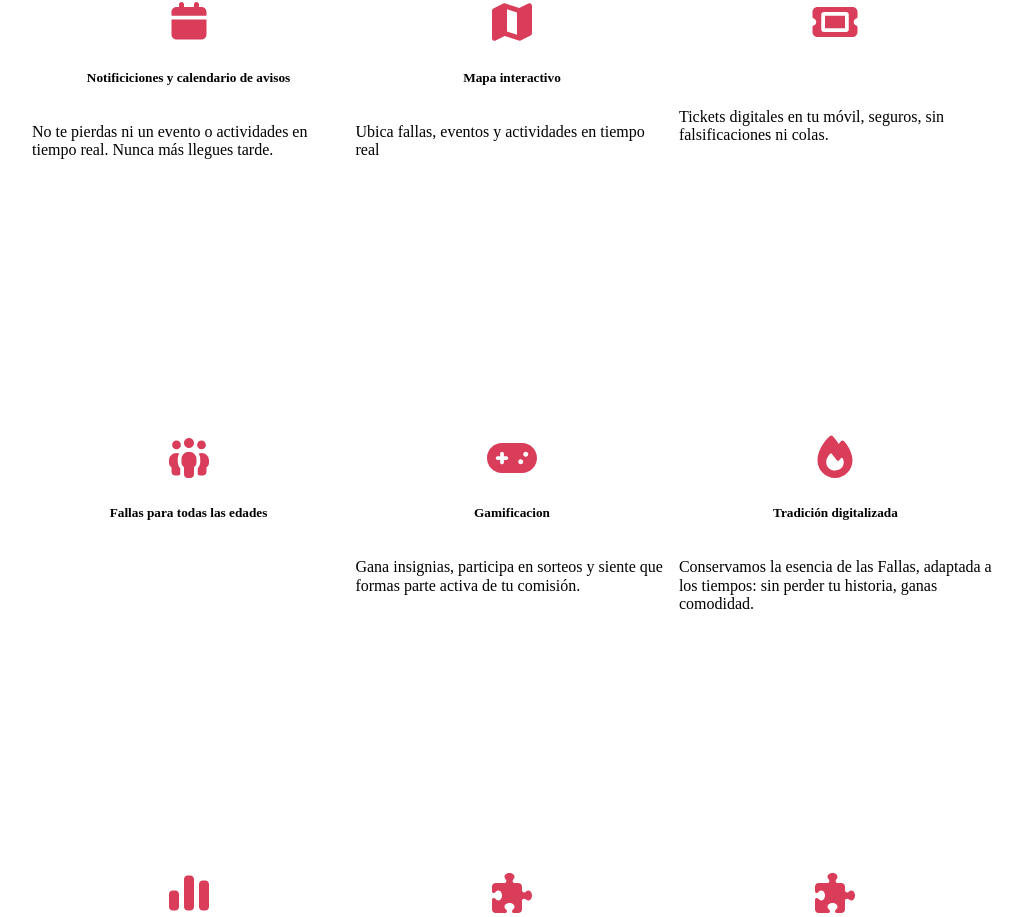
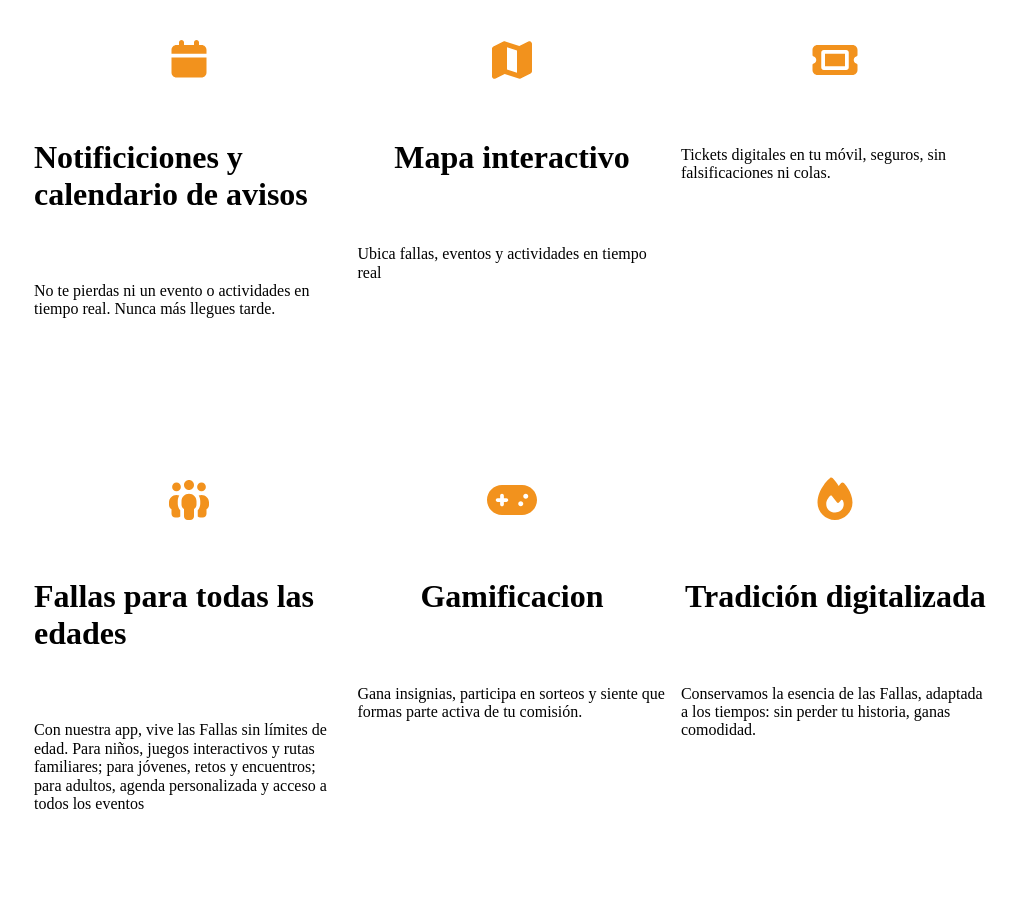
Before and after one commit to JgregoriDev/falles360-Francesc, a React (Vite) app: page / in a window 1280 px wide. Shown: the part 866-1783 px from the top of the page, without its empty margins (128-1150 px from the left). Built offline with nearby package versions, Linux system fonts and the light colour scheme.

Commit message:
Parpadeo

```diff
--- a/src/components/Beneficios/Beneficios.css
+++ b/src/components/Beneficios/Beneficios.css
@@ -1,10 +1,32 @@
-#icon {
-  fill: blue;
+.benefits__icon {
+  fill: var(--thirdColor);
+    transition: fill 0.3s ease;
+}
+.benefits__icon:hover{
+
+  fill: var(--thirdColorHover);
+}
+.benefits__icon .container__title:hover{
+  fill: var(--thirdColorHover);
+
+}
+.container__beneficios > div {
+  border: 2px solid transparent; /* Borde inicial transparente */
+  transition: all 0.3s ease-in-out;
+}
+
+.container__beneficios > div:hover {
+  border-color: var(--fourtColorHover); /* El borde se vuelve visible en el hover */
+  box-shadow: 0 0 10px var(--fourtColorHover); /* Sombra para el efecto de "iluminado" */
 }
 .container__title{
   font-size: xx-large;
   margin-top: 2.25em;
   margin-bottom: 1.25em;
+}
+.benefits__title{
+  font-size: clamp(1.65rem, 5vw + 1rem, 2rem);
+
 }
 .container__beneficios {
   display: grid;
@@ -39,3 +61,14 @@
 
   }
 }
+@keyframes blink {
+  0%, 100% {
+    opacity: 1;
+  }
+  50% {
+    opacity: 0.5;
+  }
+}
+.container__beneficios > div:hover .benefits__icon {
+  animation: blink 1s; /* Aplica la animación */
+}
--- a/src/components/Beneficios/Beneficios.jsx
+++ b/src/components/Beneficios/Beneficios.jsx
@@ -5,174 +5,156 @@ export const Beneficios = () => {
       <h3 className="container__title">Beneficios</h3>
       <div className="container__beneficios">
         <div className="">
-          <div className="">
-              </div>
-
           <svg
             xmlns="http://www.w3.org/2000/svg"
             height={50}
             width={50}
-            style={{ fill: `#d93d59` }}
+            className="benefits__icon"
             viewBox="0 0 640 640"
           >
             <path d="M224 64C206.3 64 192 78.3 192 96L192 128L160 128C124.7 128 96 156.7 96 192L96 240L544 240L544 192C544 156.7 515.3 128 480 128L448 128L448 96C448 78.3 433.7 64 416 64C398.3 64 384 78.3 384 96L384 128L256 128L256 96C256 78.3 241.7 64 224 64zM96 288L96 480C96 515.3 124.7 544 160 544L480 544C515.3 544 544 515.3 544 480L544 288L96 288z" />
           </svg>{" "}
-          <h5 className="">Notificiciones y calendario de avisos</h5>
-          <p className="">
+          <h5 className="benefits__title">
+            Notificiciones y calendario de avisos
+          </h5>
+          <p className="benefits__body">
             No te pierdas ni un evento o actividades en tiempo real. Nunca más
             llegues tarde.
           </p>
         </div>
         <div className="">
-          <div className="">
-              </div>
 
           <svg
             height={50}
             width={50}
-            style={{ fill: `#d93d59` }}
-            className="icon"
+            className="benefits__icon"
             xmlns="http://www.w3.org/2000/svg"
             viewBox="0 0 640 640"
           >
             <path d="M576 112C576 100.9 570.3 90.6 560.8 84.8C551.3 79 539.6 78.4 529.7 83.4L413.5 141.5L234.1 81.6C226 78.9 217.3 79.5 209.7 83.3L81.7 147.3C70.8 152.8 64 163.9 64 176L64 528C64 539.1 69.7 549.4 79.2 555.2C88.7 561 100.4 561.6 110.3 556.6L226.4 498.5L405.8 558.3C413.9 561 422.6 560.4 430.2 556.6L558.2 492.6C569 487.2 575.9 476.1 575.9 464L575.9 112zM256 440.9L256 156.4L384 199.1L384 483.6L256 440.9z" />
           </svg>
-          <h5 className="">Mapa interactivo</h5>
-          <p className="">Ubica fallas, eventos y actividades en tiempo real</p>
+          <h5 className="benefits__title">Mapa interactivo</h5>
+          <p className="benefits__body">
+            Ubica fallas, eventos y actividades en tiempo real
+          </p>
         </div>
         <div className="">
-          <div className="">
-              </div>
 
           <svg
             height={50}
             width={50}
-            style={{ fill: `#d93d59` }}
-            className="icon"
+            className="benefits__icon"
             xmlns="http://www.w3.org/2000/svg"
             viewBox="0 0 640 640"
           >
             <path d="M96 128C60.7 128 32 156.7 32 192L32 256C32 264.8 39.4 271.7 47.7 274.6C66.5 281.1 80 299 80 320C80 341 66.5 358.9 47.7 365.4C39.4 368.3 32 375.2 32 384L32 448C32 483.3 60.7 512 96 512L544 512C579.3 512 608 483.3 608 448L608 384C608 375.2 600.6 368.3 592.3 365.4C573.5 358.9 560 341 560 320C560 299 573.5 281.1 592.3 274.6C600.6 271.7 608 264.8 608 256L608 192C608 156.7 579.3 128 544 128L96 128zM448 400L448 240L192 240L192 400L448 400zM144 224C144 206.3 158.3 192 176 192L464 192C481.7 192 496 206.3 496 224L496 416C496 433.7 481.7 448 464 448L176 448C158.3 448 144 433.7 144 416L144 224z" />
           </svg>
           <h5 className="Entradas sin papel"></h5>
-          <p className="">
+          <p className="benefits__body">
             Tickets digitales en tu móvil, seguros, sin falsificaciones ni
             colas.
           </p>
         </div>
         <div className="">
-          <div className="">
-              </div>
 
           <svg
             height={50}
             width={50}
-            style={{ fill: `#d93d59` }}
-            className="icon"
+            className="benefits__icon"
             xmlns="http://www.w3.org/2000/svg"
             viewBox="0 0 640 640"
           >
             <path d="M320 64C355.3 64 384 92.7 384 128C384 163.3 355.3 192 320 192C284.7 192 256 163.3 256 128C256 92.7 284.7 64 320 64zM416 376C416 401 403.3 423 384 435.9L384 528C384 554.5 362.5 576 336 576L304 576C277.5 576 256 554.5 256 528L256 435.9C236.7 423 224 401 224 376L224 336C224 283 267 240 320 240C373 240 416 283 416 336L416 376zM160 96C190.9 96 216 121.1 216 152C216 182.9 190.9 208 160 208C129.1 208 104 182.9 104 152C104 121.1 129.1 96 160 96zM176 336L176 368C176 400.5 188.1 430.1 208 452.7L208 528C208 529.2 208 530.5 208.1 531.7C199.6 539.3 188.4 544 176 544L144 544C117.5 544 96 522.5 96 496L96 439.4C76.9 428.4 64 407.7 64 384L64 352C64 299 107 256 160 256C172.7 256 184.8 258.5 195.9 262.9C183.3 284.3 176 309.3 176 336zM432 528L432 452.7C451.9 430.2 464 400.5 464 368L464 336C464 309.3 456.7 284.4 444.1 262.9C455.2 258.4 467.3 256 480 256C533 256 576 299 576 352L576 384C576 407.7 563.1 428.4 544 439.4L544 496C544 522.5 522.5 544 496 544L464 544C451.7 544 440.4 539.4 431.9 531.7C431.9 530.5 432 529.2 432 528zM480 96C510.9 96 536 121.1 536 152C536 182.9 510.9 208 480 208C449.1 208 424 182.9 424 152C424 121.1 449.1 96 480 96z" />
           </svg>
-          <h5 className="">Fallas para todas las edades</h5>
-          <p className=""></p>
+          <h5 className="benefits__title">Fallas para todas las edades</h5>
+          <p className="benefits__body">
+            Con nuestra app, vive las Fallas sin límites de edad. Para niños,
+            juegos interactivos y rutas familiares; para jóvenes, retos y
+            encuentros; para adultos, agenda personalizada y acceso a todos los
+            eventos
+          </p>
         </div>
         <div className="">
-          <div className="">
-              </div>
 
           <svg
             height={50}
             width={50}
-            style={{ fill: `#d93d59` }}
-            className="icon"
+            className="benefits__icon"
             xmlns="http://www.w3.org/2000/svg"
             viewBox="0 0 640 640"
           >
             <path d="M448 128C554 128 640 214 640 320C640 426 554 512 448 512L192 512C86 512 0 426 0 320C0 214 86 128 192 128L448 128zM192 240C178.7 240 168 250.7 168 264L168 296L136 296C122.7 296 112 306.7 112 320C112 333.3 122.7 344 136 344L168 344L168 376C168 389.3 178.7 400 192 400C205.3 400 216 389.3 216 376L216 344L248 344C261.3 344 272 333.3 272 320C272 306.7 261.3 296 248 296L216 296L216 264C216 250.7 205.3 240 192 240zM432 336C414.3 336 400 350.3 400 368C400 385.7 414.3 400 432 400C449.7 400 464 385.7 464 368C464 350.3 449.7 336 432 336zM496 240C478.3 240 464 254.3 464 272C464 289.7 478.3 304 496 304C513.7 304 528 289.7 528 272C528 254.3 513.7 240 496 240z" />
           </svg>
-          <h5 className="">Gamificacion</h5>
-          <p className="">
+          <h5 className="benefits__title">Gamificacion</h5>
+          <p className="benefits__body">
             Gana insignias, participa en sorteos y siente que formas parte
             activa de tu comisión.
           </p>
         </div>
         <div className="">
-          <div className="">
-              </div>
 
           <svg
             height={50}
             width={50}
-            style={{ fill: `#d93d59` }}
-            className="icon"
+            className="benefits__icon"
             xmlns="http://www.w3.org/2000/svg"
             viewBox="0 0 640 640"
           >
             <path d="M256.5 37.6C265.8 29.8 279.5 30.1 288.4 38.5C300.7 50.1 311.7 62.9 322.3 75.9C335.8 92.4 352 114.2 367.6 140.1C372.8 133.3 377.6 127.3 381.8 122.2C382.9 120.9 384 119.5 385.1 118.1C393 108.3 402.8 96 415.9 96C429.3 96 438.7 107.9 446.7 118.1C448 119.8 449.3 121.4 450.6 122.9C460.9 135.3 474.6 153.2 488.3 175.3C515.5 219.2 543.9 281.7 543.9 351.9C543.9 475.6 443.6 575.9 319.9 575.9C196.2 575.9 96 475.7 96 352C96 260.9 137.1 182 176.5 127C196.4 99.3 216.2 77.1 231.1 61.9C239.3 53.5 247.6 45.2 256.6 37.7zM321.7 480C347 480 369.4 473 390.5 459C432.6 429.6 443.9 370.8 418.6 324.6C414.1 315.6 402.6 315 396.1 322.6L370.9 351.9C364.3 359.5 352.4 359.3 346.2 351.4C328.9 329.3 297.1 289 280.9 268.4C275.5 261.5 265.7 260.4 259.4 266.5C241.1 284.3 207.9 323.3 207.9 370.8C207.9 439.4 258.5 480 321.6 480z" />
           </svg>
-          <h5 className="">Tradición digitalizada</h5>
-          <p className="">
+          <h5 className="benefits__title">Tradición digitalizada</h5>
+          <p className="benefits__body">
             Conservamos la esencia de las Fallas, adaptada a los tiempos: sin
             perder tu historia, ganas comodidad.
           </p>
         </div>
         <div className="">
-          <div className="">
-              </div>
 
           <svg
             height={50}
             width={50}
-            style={{ fill: `#d93d59` }}
-            className="icon"
+            className="benefits__icon"
             xmlns="http://www.w3.org/2000/svg"
             viewBox="0 0 640 640"
           >
             <path d="M256 144C256 117.5 277.5 96 304 96L336 96C362.5 96 384 117.5 384 144L384 496C384 522.5 362.5 544 336 544L304 544C277.5 544 256 522.5 256 496L256 144zM64 336C64 309.5 85.5 288 112 288L144 288C170.5 288 192 309.5 192 336L192 496C192 522.5 170.5 544 144 544L112 544C85.5 544 64 522.5 64 496L64 336zM496 160L528 160C554.5 160 576 181.5 576 208L576 496C576 522.5 554.5 544 528 544L496 544C469.5 544 448 522.5 448 496L448 208C448 181.5 469.5 160 496 160z" />
           </svg>
-          <h5 className="">Todo bajo control</h5>
-          <p className="">
+          <h5 className="benefits__title">Todo bajo control</h5>
+          <p className="benefits__body">
             Accede a estadísticas de participación, consumo y pagos desde un
             solo lugar.
           </p>
         </div>
         <div className="">
-          <div className="">
-              </div>
 
           <svg
             height={50}
             width={50}
-            style={{ fill: `#d93d59` }}
-            className="icon"
+            className="benefits__icon"
             xmlns="http://www.w3.org/2000/svg"
             viewBox="0 0 640 640"
           >
             <path d="M288 64C323.3 64 352 85.5 352 112C352 122.4 347.6 132 340 139.9C333.4 146.8 328 155.2 328 164.8C328 179.8 340.2 192 355.2 192L400 192C426.5 192 448 213.5 448 240L448 284.8C448 299.8 460.2 312 475.2 312C484.7 312 493.2 306.6 500.1 300C508 292.5 517.6 288 528 288C554.5 288 576 316.7 576 352C576 387.3 554.5 416 528 416C517.6 416 507.9 411.6 500.1 404C493.2 397.4 484.8 392 475.2 392C460.2 392 448 404.2 448 419.2L448 528C448 554.5 426.5 576 400 576L343.2 576C330.4 576 320 565.6 320 552.8C320 543.6 325.8 535.5 333.2 530C344.8 521.3 352 509.3 352 496C352 469.5 323.3 448 288 448C252.7 448 224 469.5 224 496C224 509.3 231.2 521.3 242.8 530C250.2 535.5 256 543.5 256 552.8C256 565.6 245.6 576 232.8 576L112 576C85.5 576 64 554.5 64 528L64 407.2C64 394.4 74.4 384 87.2 384C96.4 384 104.5 389.8 110 397.2C118.7 408.8 130.7 416 144 416C170.5 416 192 387.3 192 352C192 316.7 170.5 288 144 288C130.7 288 118.7 295.2 110 306.8C104.5 314.2 96.5 320 87.2 320C74.4 320 64 309.6 64 296.8L64 240C64 213.5 85.5 192 112 192L220.8 192C235.8 192 248 179.8 248 164.8C248 155.3 242.6 146.8 236 139.9C228.5 132 224 122.4 224 112C224 85.5 252.7 64 288 64z" />
           </svg>
-          <h5 className="">Difusión en un clic</h5>
-          <p className="">
+          <h5 className="benefits__title">Difusión en un clic</h5>
+          <p className="benefits__body">
             Llega a todos tus usuarios con notificaciones automáticas y
             publicaciones sincronizadas.
           </p>
         </div>
         <div className="">
-          <div className="">
-              </div>
 
           <svg
             height={50}
             width={50}
-            style={{ fill: `#d93d59` }}
-            className="icon"
+            className="benefits__icon"
             xmlns="http://www.w3.org/2000/svg"
             viewBox="0 0 640 640"
           >
             <path d="M288 64C323.3 64 352 85.5 352 112C352 122.4 347.6 132 340 139.9C333.4 146.8 328 155.2 328 164.8C328 179.8 340.2 192 355.2 192L400 192C426.5 192 448 213.5 448 240L448 284.8C448 299.8 460.2 312 475.2 312C484.7 312 493.2 306.6 500.1 300C508 292.5 517.6 288 528 288C554.5 288 576 316.7 576 352C576 387.3 554.5 416 528 416C517.6 416 507.9 411.6 500.1 404C493.2 397.4 484.8 392 475.2 392C460.2 392 448 404.2 448 419.2L448 528C448 554.5 426.5 576 400 576L343.2 576C330.4 576 320 565.6 320 552.8C320 543.6 325.8 535.5 333.2 530C344.8 521.3 352 509.3 352 496C352 469.5 323.3 448 288 448C252.7 448 224 469.5 224 496C224 509.3 231.2 521.3 242.8 530C250.2 535.5 256 543.5 256 552.8C256 565.6 245.6 576 232.8 576L112 576C85.5 576 64 554.5 64 528L64 407.2C64 394.4 74.4 384 87.2 384C96.4 384 104.5 389.8 110 397.2C118.7 408.8 130.7 416 144 416C170.5 416 192 387.3 192 352C192 316.7 170.5 288 144 288C130.7 288 118.7 295.2 110 306.8C104.5 314.2 96.5 320 87.2 320C74.4 320 64 309.6 64 296.8L64 240C64 213.5 85.5 192 112 192L220.8 192C235.8 192 248 179.8 248 164.8C248 155.3 242.6 146.8 236 139.9C228.5 132 224 122.4 224 112C224 85.5 252.7 64 288 64z" />
           </svg>
-          <h5 className="">Integración total</h5>
-          <p className="">
+          <h5 className="benefits__title">Integración total</h5>
+          <p className="benefits__body">
             Todo está conectado: eventos, censo, pagos, barra y comunicación.
             Sin apps externas ni procesos duplicados.
           </p>
--- a/src/components/Hero/Hero.css
+++ b/src/components/Hero/Hero.css
@@ -1,3 +1,6 @@
+.section__hero{
+    margin-top: 2.25em;
+}
 .Hero__container{
     display: flex;
     flex-direction: column;
--- a/src/components/Hero/Hero.jsx
+++ b/src/components/Hero/Hero.jsx
@@ -2,7 +2,7 @@ import screenShotApp from "../../assets/app.webp";
 import "./Hero.css";
 export const Hero = () => {
   return (
-    <section className="">
+    <section className="section__hero">
       <div className="Hero__container">
         <div className="Hero__container--titles">
           <h1 className="Hero__text">
```
